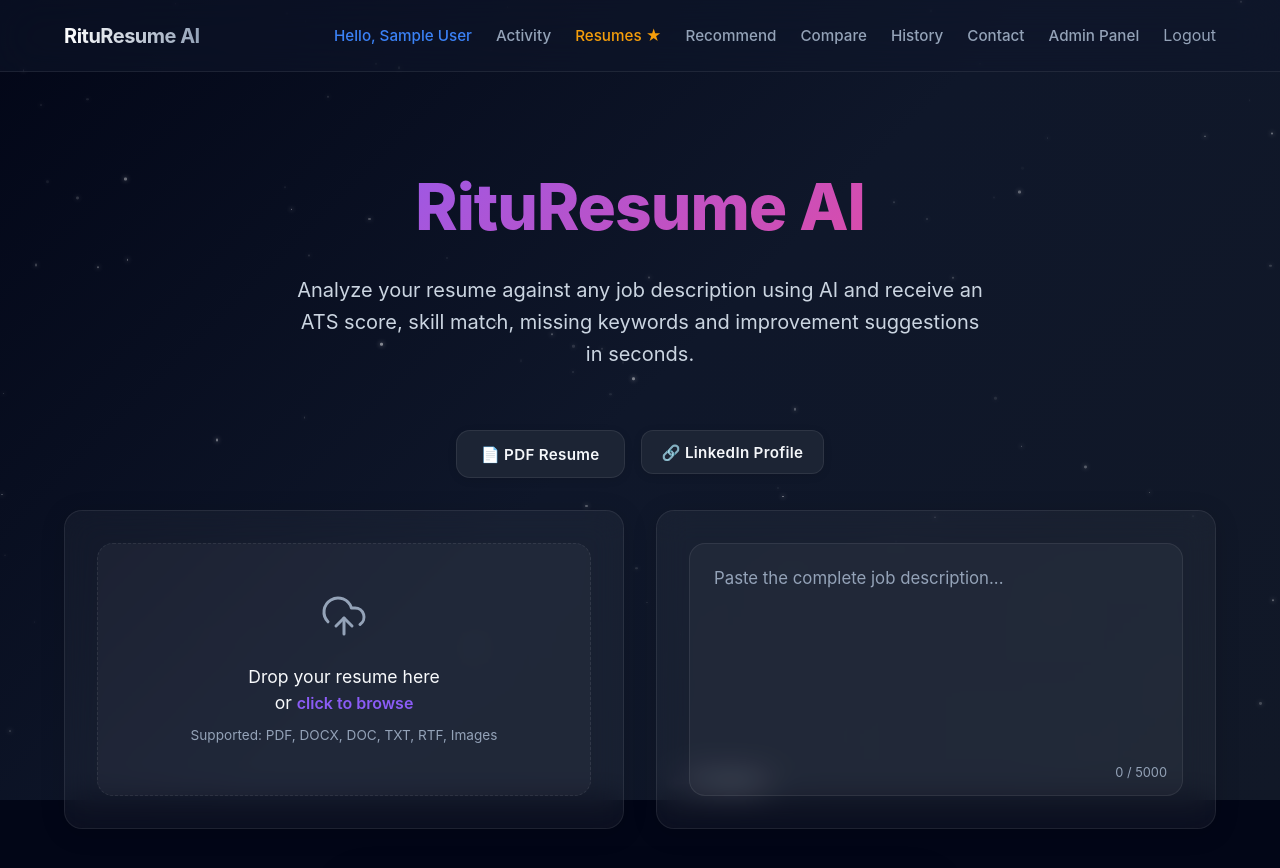
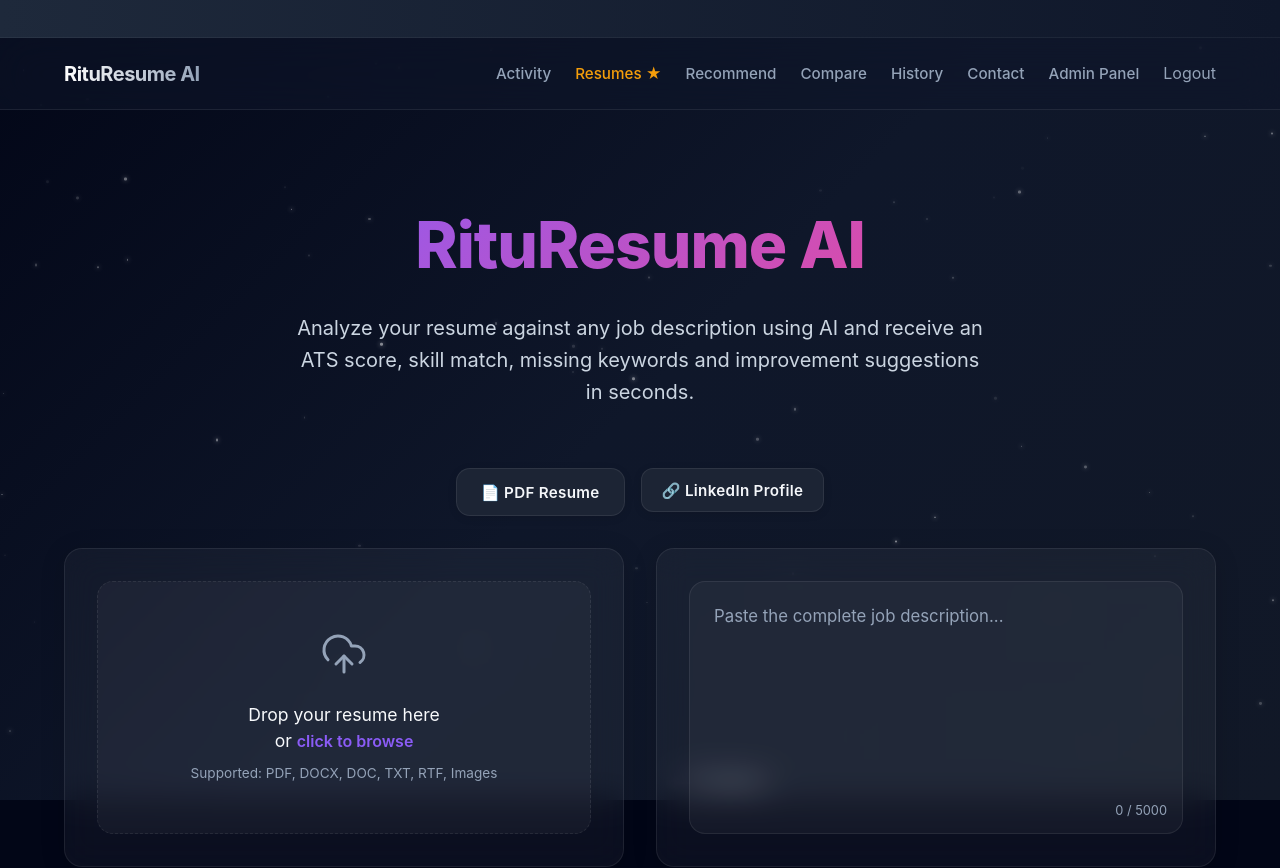
Before and after one commit to samalritupurna/ai-resume-analyzer, a React (Vite) app in the folder frontend/: page / in a window 1280 px wide. Shown: the top 868 px of the page. Built offline with nearby package versions, Linux system fonts and the light colour scheme; sample sign-in values are in the browser's storage.

Commit message:
Move user greeting to animated marquee above navbar

```diff
--- a/frontend/src/components/Navbar/Navbar.css
+++ b/frontend/src/components/Navbar/Navbar.css
@@ -1,11 +1,23 @@
+.navbar-wrapper {
+  position: sticky;
+  top: 0;
+  z-index: 999;
+}
+
+.welcome-marquee {
+  background: linear-gradient(90deg, #1e293b, #0f172a);
+  color: #3b82f6;
+  font-size: 0.9rem;
+  font-weight: 600;
+  padding: 4px 0;
+  border-bottom: 1px solid rgba(255,255,255,0.05);
+}
+
 .navbar {
   height: 72px;
   display: flex;
   justify-content: center;
   align-items: center;
-  position: sticky;
-  top: 0;
-  z-index: 999;
   background: rgba(15, 23, 42, 0.55);
   backdrop-filter: blur(20px);
   -webkit-backdrop-filter: blur(20px);
--- a/frontend/src/components/Navbar/Navbar.jsx
+++ b/frontend/src/components/Navbar/Navbar.jsx
@@ -19,6 +19,14 @@
   };
 
   return (
+    <div className="navbar-wrapper">
+      {user && (
+        <div className="welcome-marquee">
+          <marquee direction="right" scrollamount="6">
+            Hello, {user.name} 👋 Welcome back to RituResume AI!
+          </marquee>
+        </div>
+      )}
       <nav className="navbar">
         <div className="navbar-container">
           <Link to="/" className="navbar-logo">
@@ -34,11 +42,6 @@
           <ul className={`nav-menu ${isOpen ? 'active' : ''}`}>
             {user ? (
               <>
-              <li className="nav-item">
-                <span className="nav-links" style={{ color: '#3b82f6' }}>
-                  Hello, {user.name}
-                </span>
-              </li>
                 <li className="nav-item">
                   <Link to="/activity" className="nav-links" onClick={() => setIsOpen(false)}>
                     Activity
@@ -97,6 +100,7 @@
           </ul>
         </div>
       </nav>
+    </div>
   );
 };
 
```
Lines whose indentation alone changed are shown as unchanged.
